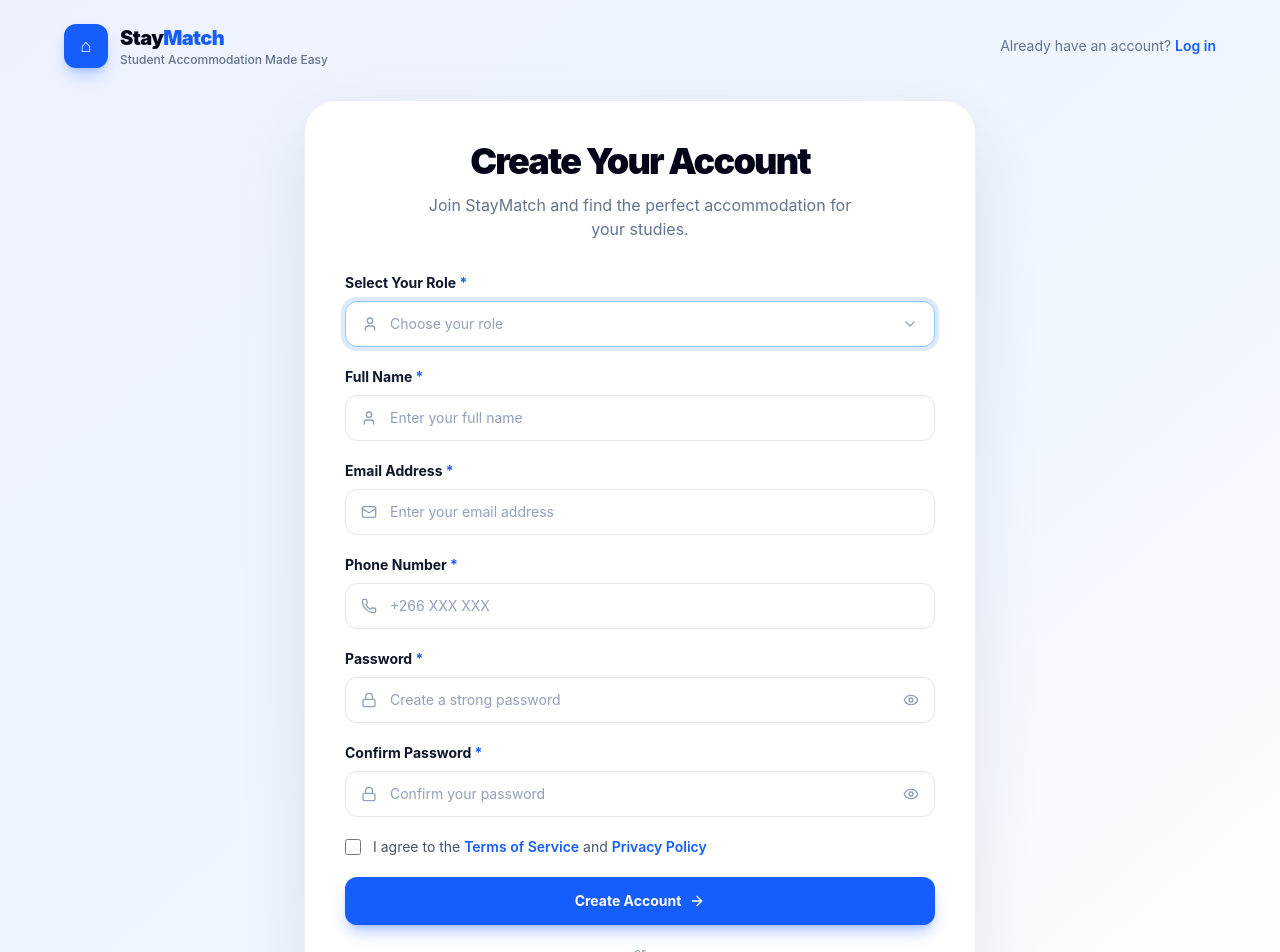
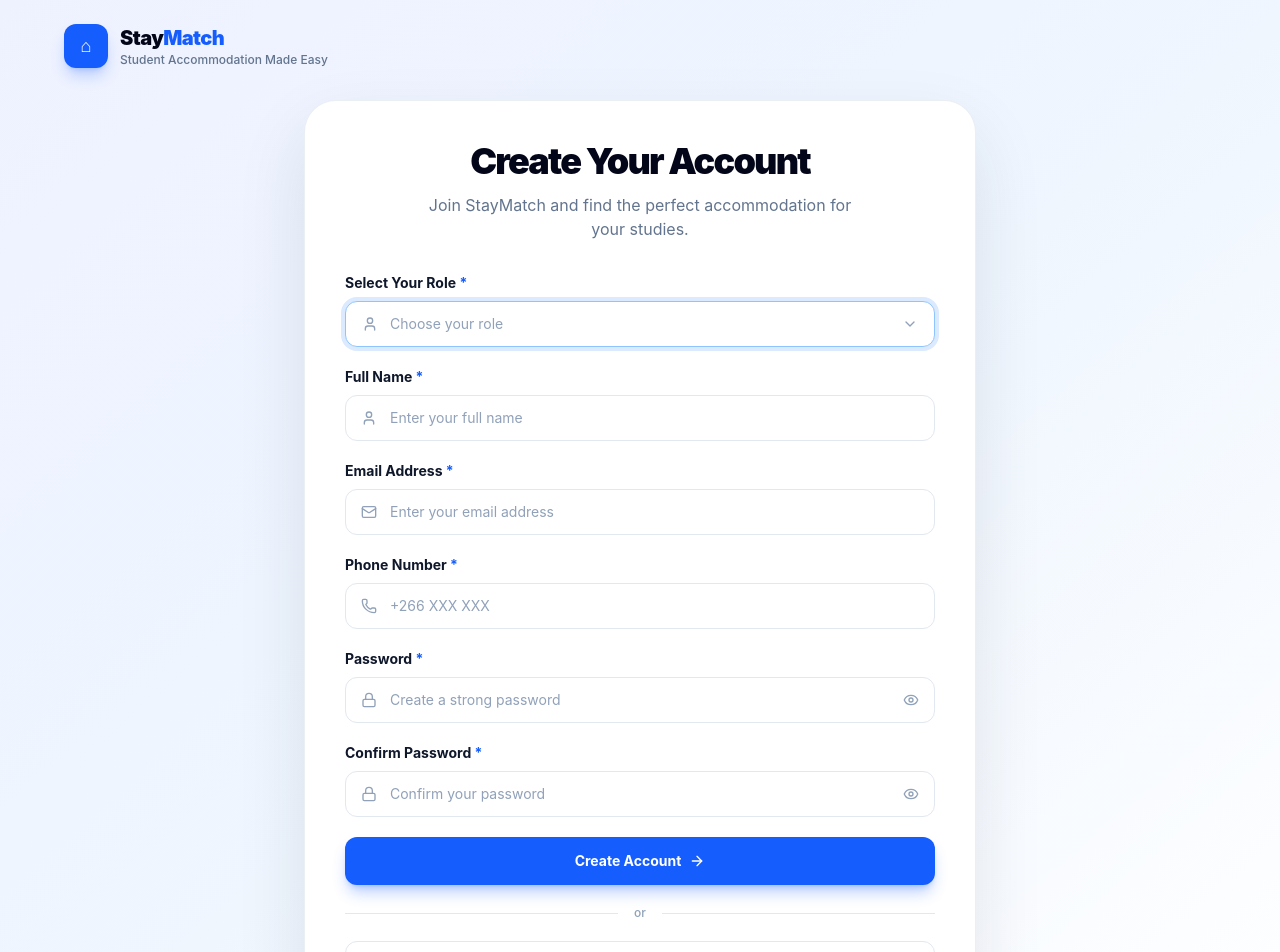
Before and after one commit to Nomhle255/staymatch, a Next.js app: page /register in a window 1280 px wide. Shown: the top 952 px of the page. Built offline with nearby package versions, Linux system fonts and the light colour scheme.

Commit message:
feat: update registration page

```diff
--- a/src/components/pages/RegisterationPage.tsx
+++ b/src/components/pages/RegisterationPage.tsx
@@ -148,12 +148,6 @@
 						<p className="text-xs font-medium text-slate-500">Student Accommodation Made Easy</p>
 					</div>
 				</div>
-				<p className="text-sm text-slate-500">
-					Already have an account?{' '}
-					<Link href="/login" className="font-semibold text-blue-600 hover:text-blue-700">
-						Log in
-					</Link>
-				</p>
 			</div>
 
 			<div className="mx-auto mt-8 max-w-2xl rounded-[2rem] border border-slate-200/70 bg-white p-6 shadow-[0_30px_70px_rgba(30,41,59,0.1)] sm:p-10">
@@ -301,25 +295,6 @@
 						</div>
 					</Field>
 
-					<label className="flex items-start gap-3 text-sm text-slate-600">
-						<input
-							type="checkbox"
-							checked={agreed}
-							onChange={(event) => setAgreed(event.target.checked)}
-							className="mt-0.5 h-4 w-4 rounded border-slate-300 text-blue-600 focus:ring-blue-500"
-						/>
-						<span>
-							I agree to the{' '}
-							<a href="#" className="font-semibold text-blue-600 hover:text-blue-700">
-								Terms of Service
-							</a>{' '}
-							and{' '}
-							<a href="#" className="font-semibold text-blue-600 hover:text-blue-700">
-								Privacy Policy
-							</a>
-						</span>
-					</label>
-
 					<button
 						type="submit"
 						disabled={isSubmitting}
```
